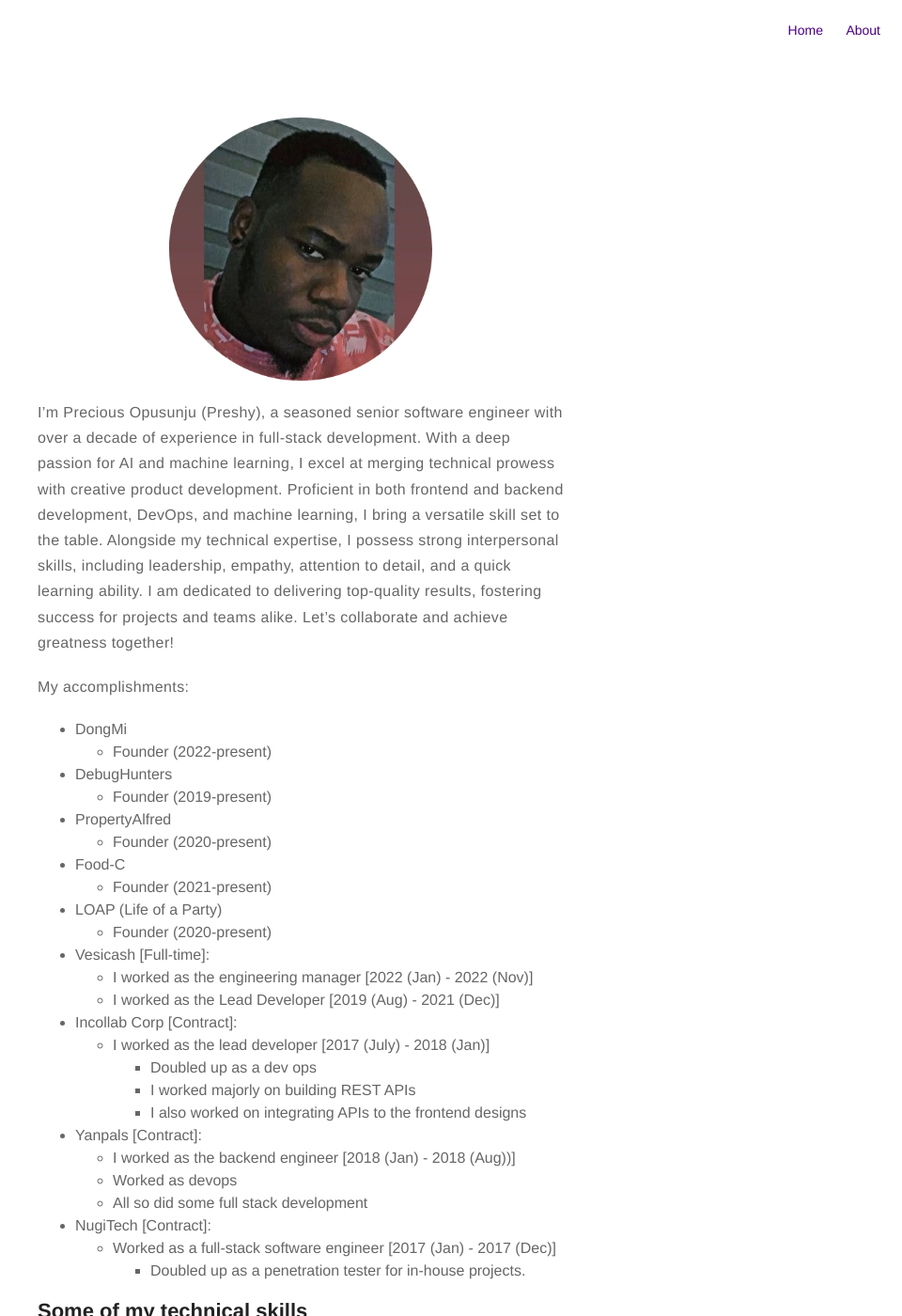
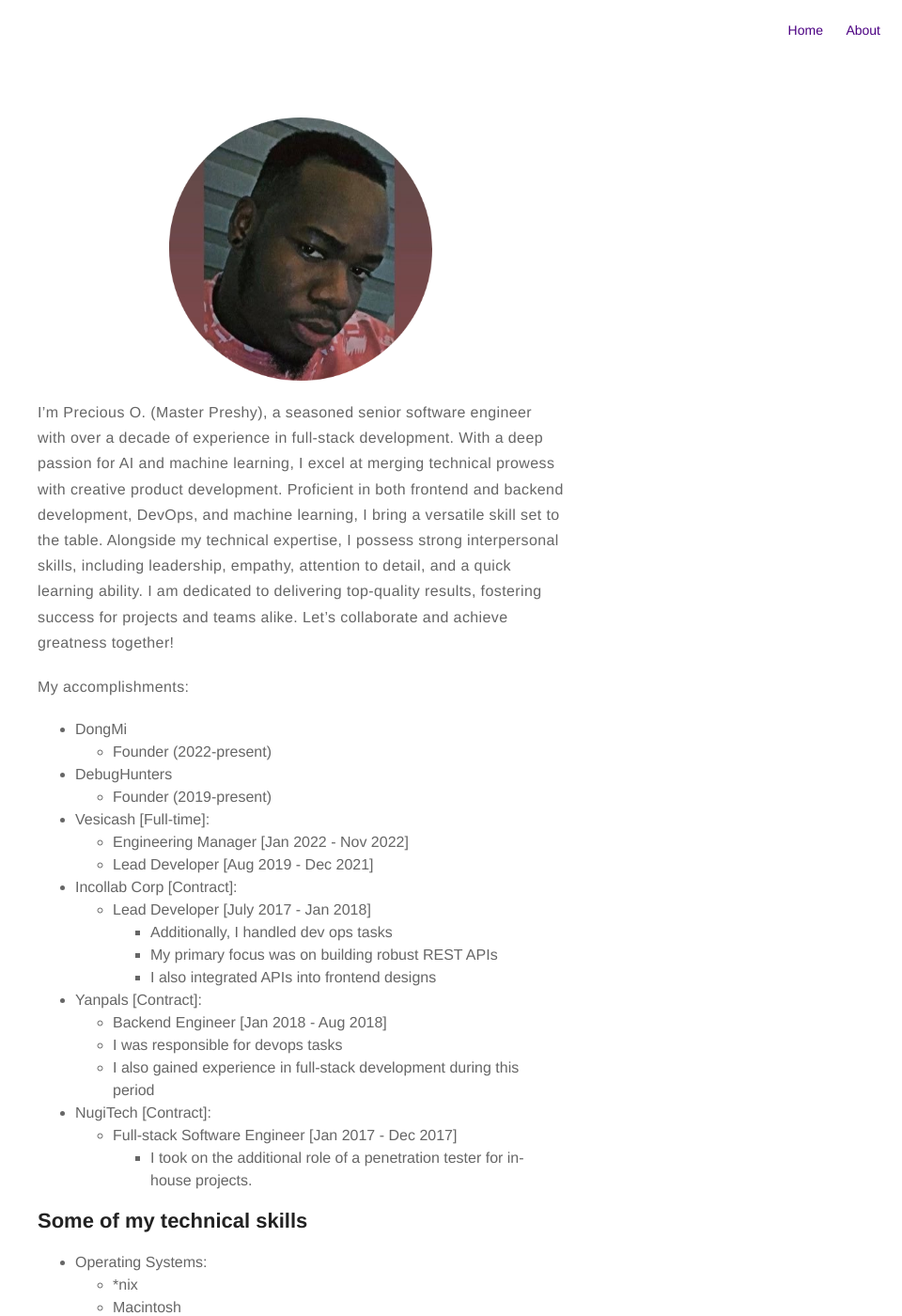
Before and after one commit to Preshy/preshy.github.io, a Jekyll site: the page built from about.md, in a window 1280 px wide and 1400 px high. Shown: the whole window at 94% size, without its empty margins (320-1280 px from the left). Built offline with Jekyll 4.4.1, drawn with Linux system fonts in a browser that asks for light colours.

Commit message:
Update about.md

```diff
--- a/about.md
+++ b/about.md
@@ -5,7 +5,7 @@ skip_index: true
 ---
 ![Profile Image]({{ site.url }}/{{ site.picture }})
 
-I’m Precious Opusunju (Preshy), a seasoned senior software engineer with over a decade of experience in full-stack development. With a deep passion for AI and machine learning, I excel at merging technical prowess with creative product development. Proficient in both frontend and backend development, DevOps, and machine learning, I bring a versatile skill set to the table. Alongside my technical expertise, I possess strong interpersonal skills, including leadership, empathy, attention to detail, and a quick learning ability. I am dedicated to delivering top-quality results, fostering success for projects and teams alike. Let’s collaborate and achieve greatness together!
+I’m Precious O. (Master Preshy), a seasoned senior software engineer with over a decade of experience in full-stack development. With a deep passion for AI and machine learning, I excel at merging technical prowess with creative product development. Proficient in both frontend and backend development, DevOps, and machine learning, I bring a versatile skill set to the table. Alongside my technical expertise, I possess strong interpersonal skills, including leadership, empathy, attention to detail, and a quick learning ability. I am dedicated to delivering top-quality results, fostering success for projects and teams alike. Let’s collaborate and achieve greatness together!
 
 My accomplishments:
 - DongMi
@@ -14,33 +14,24 @@ My accomplishments:
 - DebugHunters
 	- Founder (2019-present)
 
-- PropertyAlfred
-	- Founder (2020-present)
-
-- Food-C
-	- Founder (2021-present)
-
-- LOAP (Life of a Party)
-	- Founder (2020-present)
-
 - Vesicash [Full-time]:
-	- I worked as the engineering manager [2022 (Jan) - 2022 (Nov)]
-	- I worked as the Lead Developer [2019 (Aug) - 2021 (Dec)]
+  - Engineering Manager [Jan 2022 - Nov 2022]
+  - Lead Developer [Aug 2019 - Dec 2021]
 
 - Incollab Corp [Contract]:
-	- I worked as the lead developer [2017 (July) - 2018 (Jan)]
-		- Doubled up as a dev ops
-		- I worked majorly on building REST APIs
-		- I also worked on integrating APIs to the frontend designs
+  - Lead Developer [July 2017 - Jan 2018]
+    - Additionally, I handled dev ops tasks
+    - My primary focus was on building robust REST APIs
+    - I also integrated APIs into frontend designs
 
 - Yanpals [Contract]:
-	- I worked as the backend engineer [2018 (Jan) - 2018 (Aug))]
-	- Worked as devops
-	- All so did some full stack development
+  - Backend Engineer [Jan 2018 - Aug 2018]
+  - I was responsible for devops tasks
+  - I also gained experience in full-stack development during this period
 
 - NugiTech [Contract]:
-	- Worked as a full-stack software engineer [2017 (Jan) - 2017 (Dec)]
-		- Doubled up as a penetration tester for in-house projects.
+  - Full-stack Software Engineer [Jan 2017 - Dec 2017]
+    - I took on the additional role of a penetration tester for in-house projects.
 
 ## Some of my technical skills
 - Operating Systems:
```
